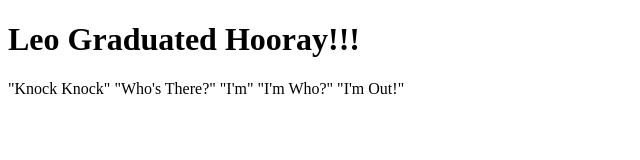
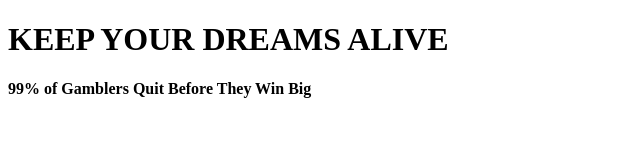
Before and after one commit to Leeroyison/heheheha, a plain HTML site: page index.html in a window 1280 px wide. Shown: the whole page, without its empty margins (0-640 px from the left). Drawn offline with Linux system fonts and the light colour scheme.

Commit message:
Update index.html

```diff
--- a/index.html
+++ b/index.html
@@ -4,11 +4,13 @@
     <meta charset="UTF-8">
     <meta name="viewport" content="width=device-width, initial-scale=1.0">
     <meta http-equiv="X-UA-Compatible" content="ie=edge">
-    <title>SMD</title>
+    <title>DONT QUIT</title>
   </head>
   <body>
-    <h1>Leo Graduated Hooray!!!</h1>
-    <p>"Knock Knock" "Who's There?" "I'm" "I'm Who?" "I'm Out!"</p>
+    <h1>KEEP YOUR DREAMS ALIVE</h1>
+    <p>
+      <b>99% of Gamblers Quit Before They Win Big</b>
+    </p>
   </body>
 </html
 
```
